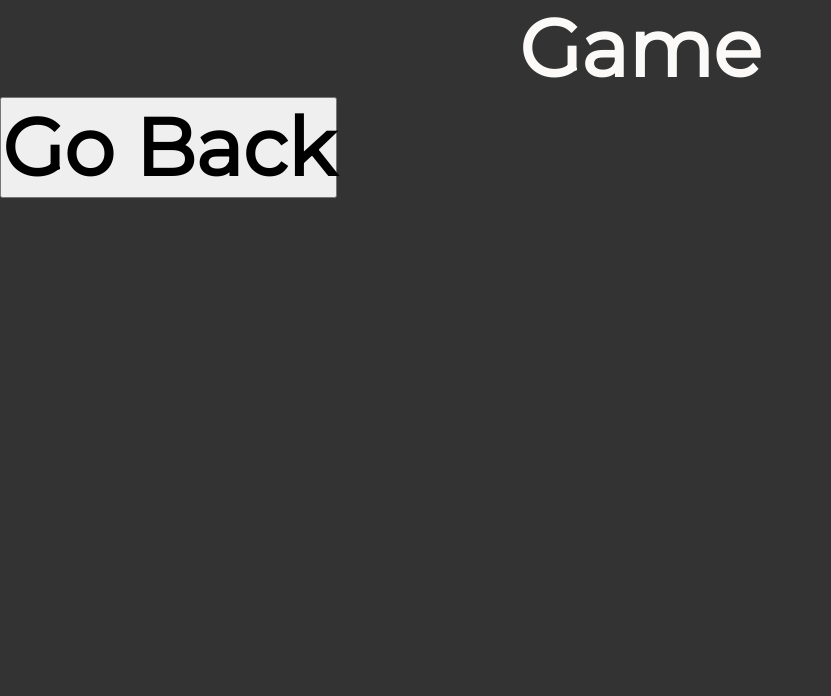
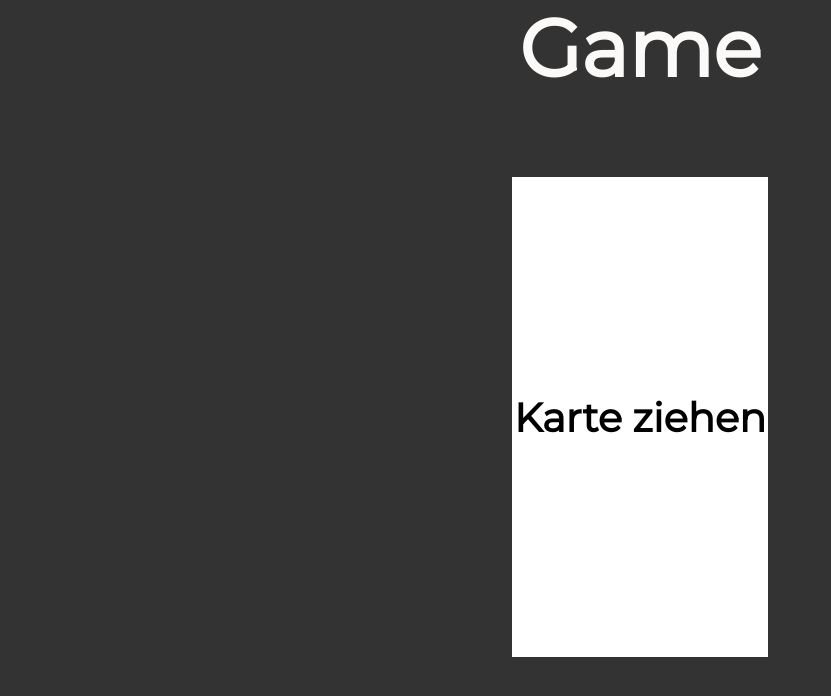
Before and after one commit to Louiz7007/react_game, a React (Create React App) app: page / in a window 1280 px wide. Both pictures are taken after a click on the button "Start". Shown: the top 696 px of the page, without its empty margins (0-831 px from the left). Built offline with nearby package versions, Linux system fonts and the light colour scheme.

Commit message:
added gameCard

```diff
--- /dev/null
+++ b/src/components/GameCard.tsx
@@ -0,0 +1,11 @@
+import './styles/GameCard.style.css';
+
+export function GameCard() {
+    return (
+        <div className={'wrapper'}>
+        <div className={'gameCard'}>
+            <span>Karte ziehen</span>
+        </div>
+        </div>
+    );
+};
--- /dev/null
+++ b/src/components/styles/GameCard.style.css
@@ -0,0 +1,60 @@
+.gameCard {
+    background: white;
+    width: 20vw;
+    height: 60vh;
+    text-align: center;
+    display: flex;
+    align-items: center;
+    justify-content: center;
+}
+
+.gameCard > span {
+    font-family: Montserrat;
+    font-size: 5vh;
+    font-weight: bold;
+}
+
+.gameCard:hover {
+    background: aquamarine;
+    cursor: pointer;
+}
+
+.wrapper {
+    margin-top: 10vh;
+    display: flex;
+    align-items: center;
+    justify-content: center;
+}
+
+@media only screen
+and (device-width: 390px)
+and (device-height: 844px)
+and (-webkit-device-pixel-ratio: 3) {
+    .gameCard {
+        background: white;
+        width: 20vw;
+        height: 60vh;
+        text-align: center;
+        display: flex;
+        align-items: center;
+        justify-content: center;
+    }
+
+    .gameCard > span {
+        font-family: Montserrat;
+        font-size: 5vh;
+        font-weight: bold;
+    }
+
+    .gameCard:hover {
+        background: aquamarine;
+        cursor: pointer;
+    }
+
+    .wrapper {
+        margin-top: 10vh;
+        display: flex;
+        align-items: center;
+        justify-content: center;
+    }
+}
--- a/src/pages/Game.tsx
+++ b/src/pages/Game.tsx
@@ -1,8 +1,8 @@
 import {Title} from "../components/Title";
-import {SimpleButton} from "../components/SimpleButton";
 import {root} from "../index";
 import React from "react";
 import {Welcome} from "./Welcome";
+import {GameCard} from "../components/GameCard";
 
 export function Game() {
     const clickEvent = () => {
@@ -15,7 +15,7 @@ export function Game() {
     return (
         <div>
             <Title text={'Game'}/>
-            <SimpleButton text={'Go Back'} clickEvent={clickEvent}/>
+            <GameCard/>
         </div>
     )
 }
```
